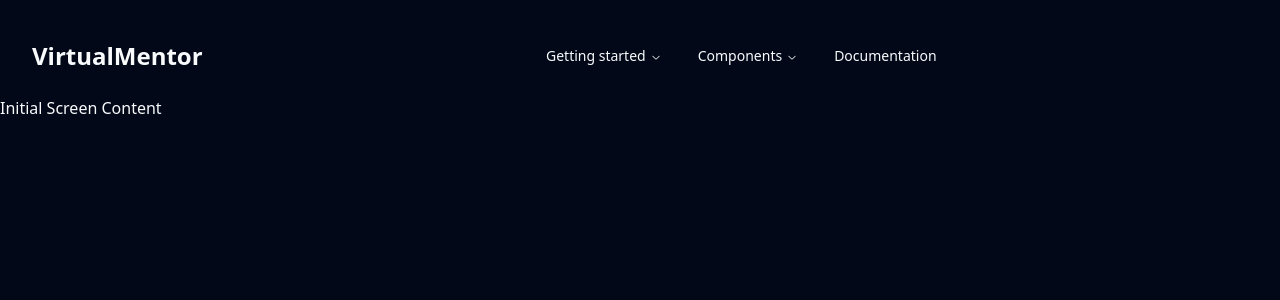
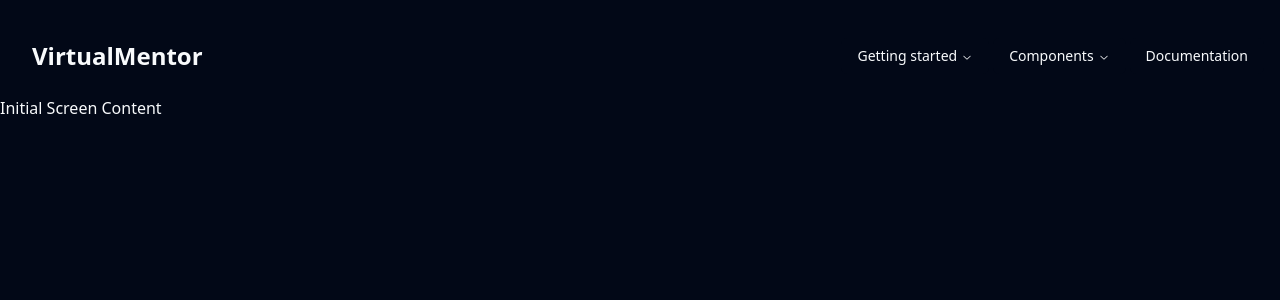
Before and after one commit to akadeepesh/Virtual-Mentor-EY, a Next.js app in the folder frontend/: page / in a window 1280 px wide. Shown: the top 300 px of the page. Built offline with nearby package versions, Linux system fonts and the light colour scheme.

Commit message:
Basic Profile template

```diff
--- a/frontend/components/HomeNav.tsx
+++ b/frontend/components/HomeNav.tsx
@@ -10,7 +10,10 @@ const HomeNav = () => {
     <header className='flex md:mt-4 justify-between h-20 items-center p-4 md:mx-auto max-w-screen-xl w-screen'>
       <a href="/" className="font-bold text-xl md:text-2xl mx-1 md:mx-4 hover:text-slate-200 duration-200">VirtualMentor</a>
       <div className="hidden md:flex justify-center items-center">
-        <div className=""><NavigationMenuDemo /></div>
+        <div className="flex flex-row gap-8">
+          <NavigationMenuDemo />
+          <UserButton afterSignOutUrl="/" />
+        </div>
         {/* <nav className="space-x-16 mr-20">
           <Link href="/contact" className="font-medium duration-200 hover:text-blue-700">Contact Us</Link>
           <Link href="/about" className="font-medium duration-200 hover:text-blue-700">About</Link>
@@ -21,9 +24,7 @@ const HomeNav = () => {
         {nav ? <FaTimes size={20} /> : <FaBars size={20} />}
       </button>
       <div className={`${nav ? 'h-[40vh]' : 'h-0'} w-full ${nav ? 'translate-y-16' : '-translate-y-40'} flex md:hidden absolute bg-card justify-center top-0 left-0 items-center ease-in-out duration-300`}><NavigationMenuDemo /></div>
-      <div className="">
-          <UserButton afterSignOutUrl="/" />
-      </div>
+
     </header>
   )
 }
--- a/frontend/components/ProfileEdit.tsx
+++ b/frontend/components/ProfileEdit.tsx
@@ -68,7 +68,6 @@ const ProfileEdit = () => {
   const placeholders = {
     FullName: "Please enter your full name here",
     Email: "Please enter your email here",
-    ContactNumber: "Please enter your contact number here",
     Education: "Please enter your educational background here",
     CareerGoals: "Please enter your career goals here",
     Interests: "Please enter your interests here",
--- /dev/null
+++ b/frontend/components/ProfileHero.tsx
@@ -0,0 +1,9 @@
+import React from 'react'
+
+const ProfileHero = () => {
+  return (
+    <div>ProfileHero</div>
+  )
+}
+
+export default ProfileHero
--- /dev/null
+++ b/frontend/pages/profile/[[...index]].tsx
@@ -0,0 +1,14 @@
+import React from 'react';
+import HomeNav from '@/components/HomeNav';
+import ProfileHero from '@/components/ProfileHero';
+
+const CompletedProfile = () => {
+  return (
+    <div className="">
+        <HomeNav />
+        <hr />
+        <ProfileHero/>
+    </div>
+  )
+}
+export default CompletedProfile
```
Also changed, not shown: 1 other file (tests, documents, lock files or other folders).
